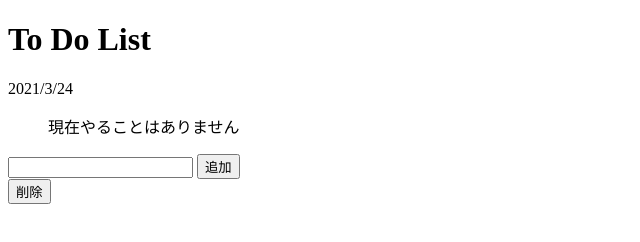
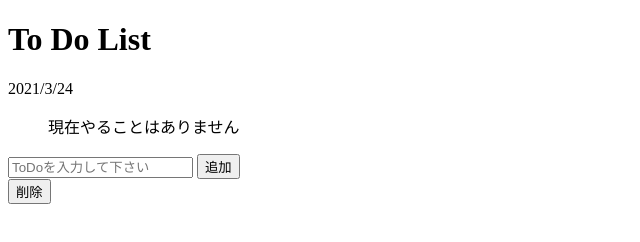
Before and after one commit to masa2205/Vue.js-ToDoList-, a website: page index.html in a window 1280 px wide. Shown: the full height of the page, 0-640 px from the left. Drawn offline with nearby package versions, Linux system fonts and the light colour scheme.

Commit message:
placeholder追加

```diff
--- a/index.html
+++ b/index.html
@@ -22,7 +22,7 @@
       </li>
     </ul>
     <form @submit.prevent="add">
-      <input type="text" v-model.trim="newthings">
+      <input type="text" v-model.trim="newthings" placeholder="ToDoを入力して下さい">
       <button type="submit">追加</button>
     </form>
       <button v-on:click="deleteTodo">削除</button>
```
Also changed, not shown: README.md.
